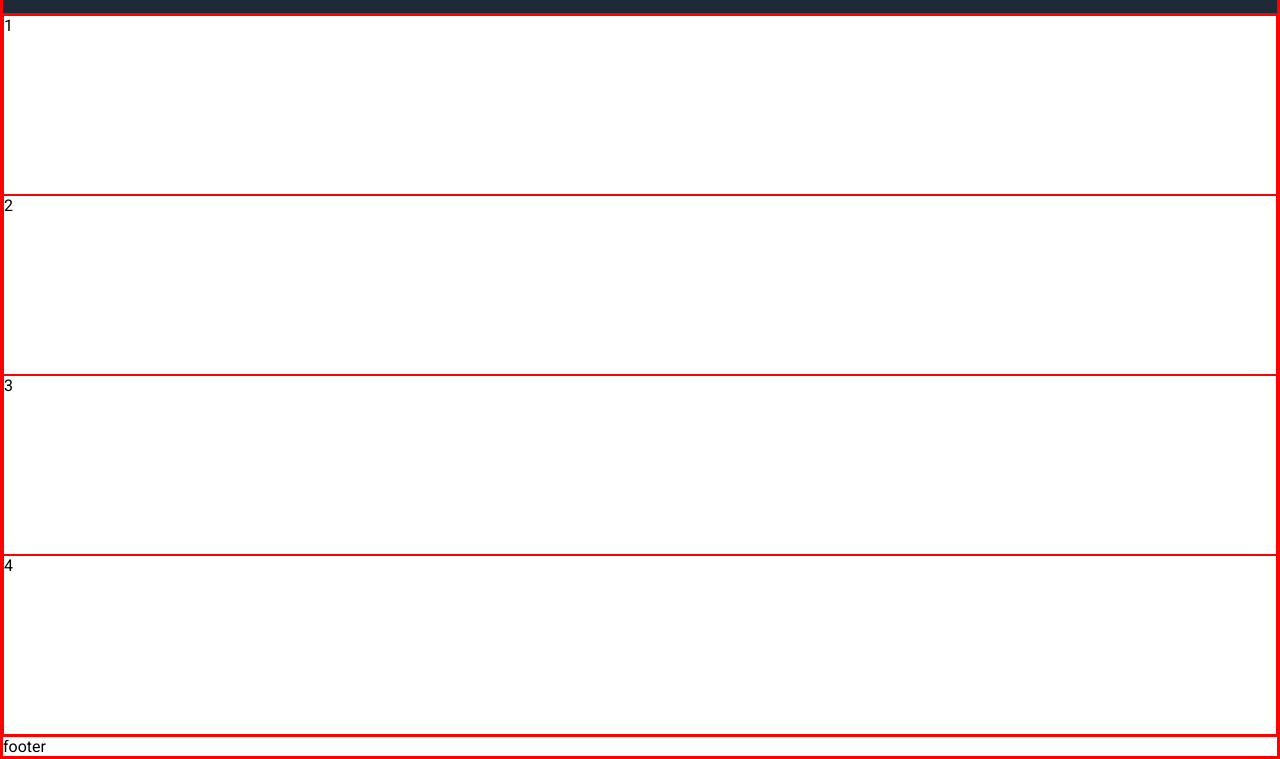
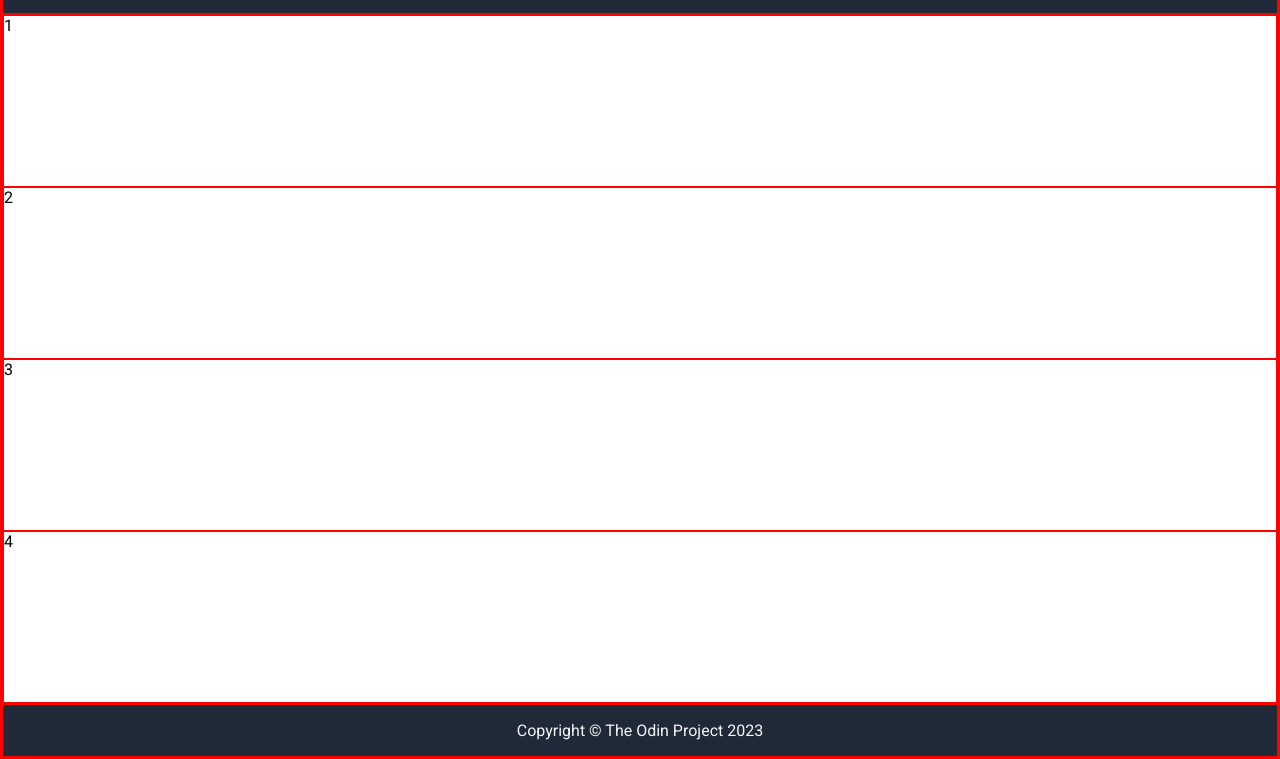
Before and after one commit to rawstonedev/First-Web-Project, a plain HTML site: page index.html in a window 1280 px wide. Shown: the part 45-804 px from the top of the page. Drawn offline with Linux system fonts and the light colour scheme.

Commit message:
Add homepage footer

```diff
--- a/index.html
+++ b/index.html
@@ -24,6 +24,6 @@
         <div>3</div>
         <div>4</div>
     </div>
-    <div class="footer">footer</div>
+    <div class="footer">Copyright &#169 The Odin Project 2023</div>
 </body>
 </html>
--- a/style.css
+++ b/style.css
@@ -11,12 +11,16 @@ body {
     margin: 0;
 }
 
+.header,
+.footer {
+    background-color: #1f2937;
+    color: whitesmoke;
+    padding: 16px 10%;
+}
+
 .header {
     display: flex;
     justify-content: space-between;
-    background-color: #1f2937;
-    color: whitesmoke;
-    padding: 16px 10%;
 }
 
 .header-link {
@@ -33,6 +37,10 @@ body {
     font-weight: bold;
 }
 
+.footer {
+    text-align: center;
+}
+
 .content {
     display: flex;
     flex: 1;
```
